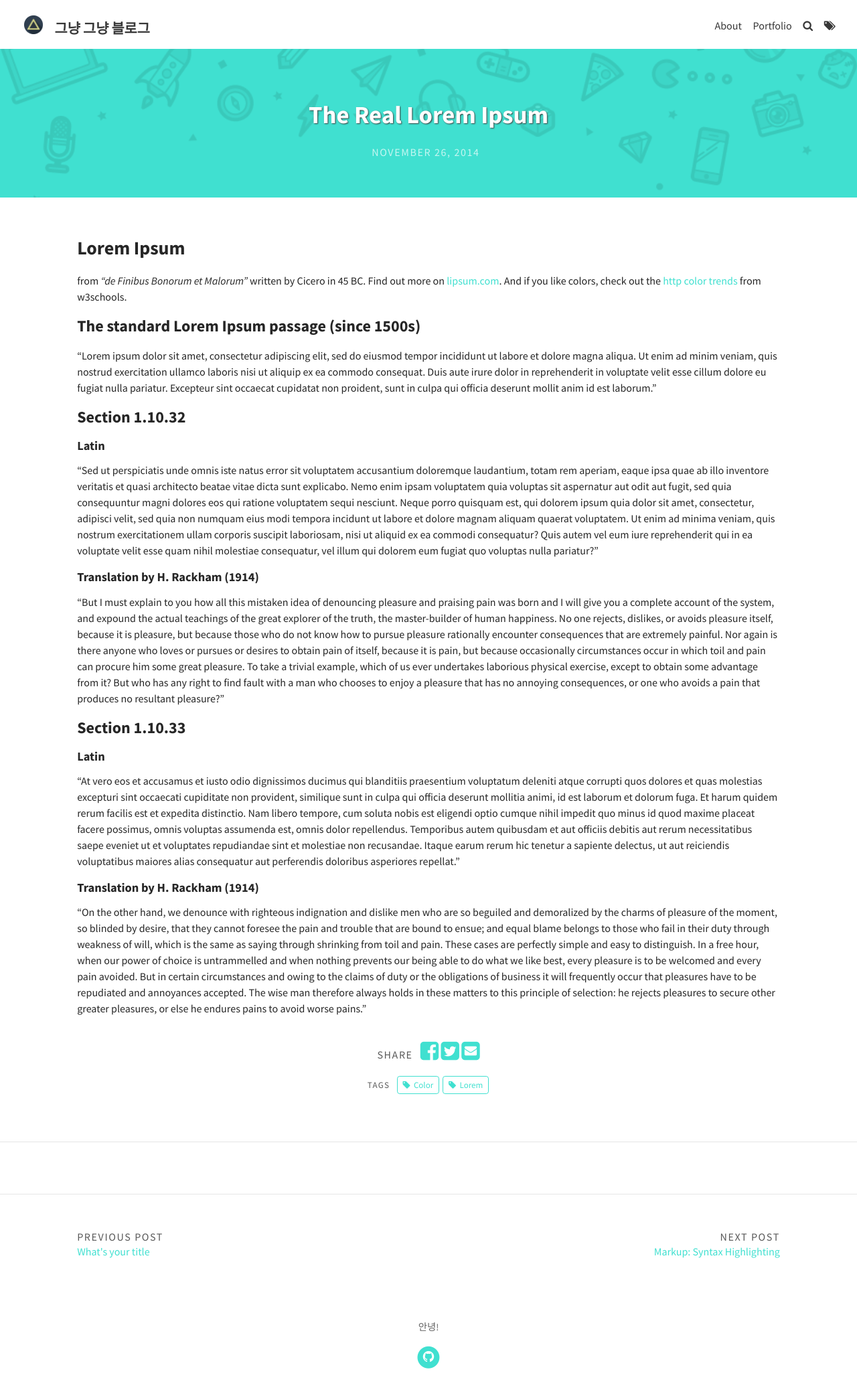
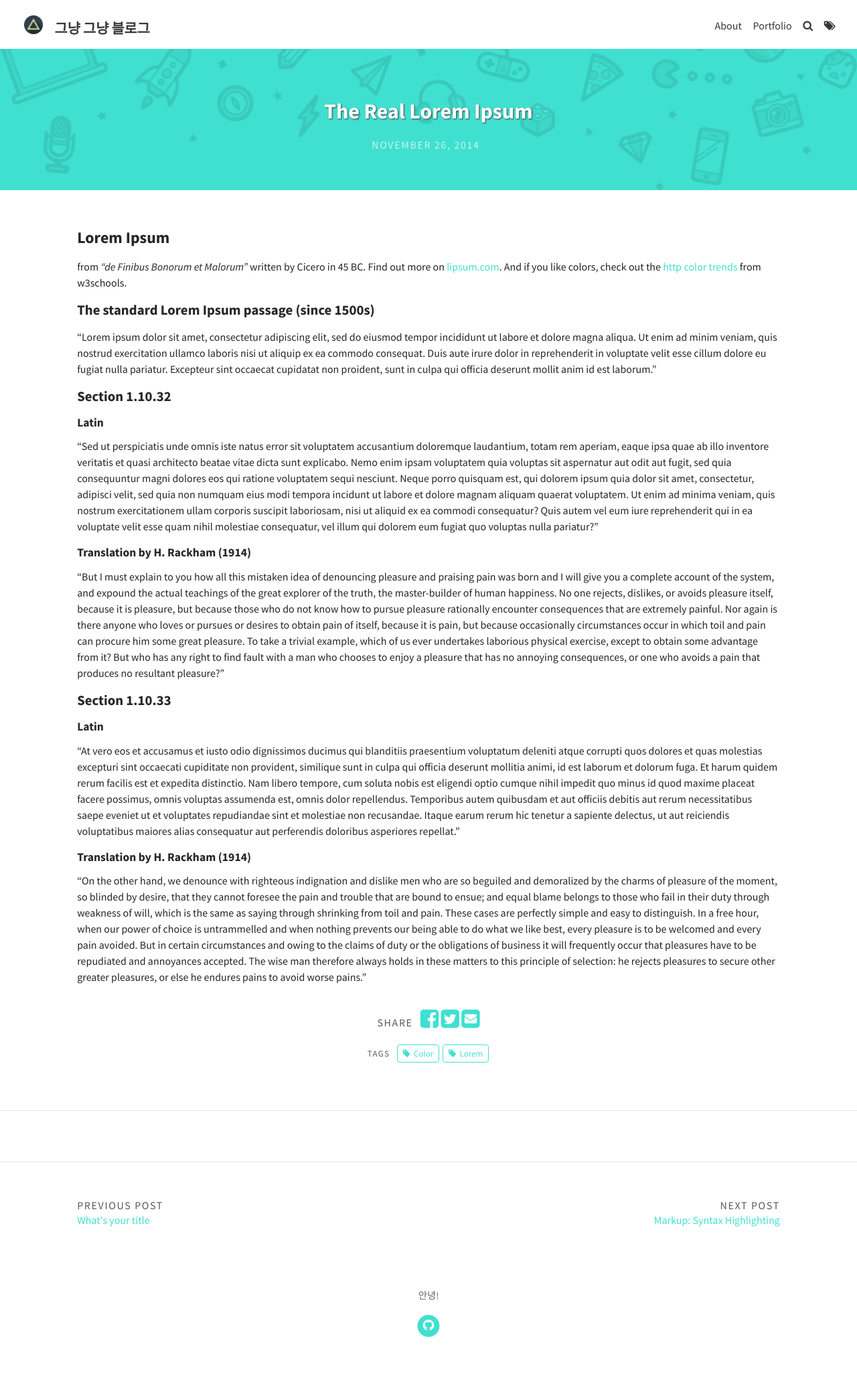
Before and after one commit to girawhale/girawhale.github.io, a Jekyll site: the page built from _posts/2014-11-26-lorem-ipsum.md, in a window 1280 px wide. Shown: the whole page at 67% size. Built offline with Jekyll 4.4.1, drawn with Linux system fonts in a browser that asks for light colours; some web fonts are replaced; comment, search, counter and statistics services are not loaded; after the commit the page ends 2038 px from its top, so only the background shows below that.

Commit message:
Update _global.scss

```diff
--- a/_sass/base/_global.scss
+++ b/_sass/base/_global.scss
@@ -50,19 +50,19 @@ h6 {
 }
 
 h1 {
-  font-size: 2.3em;
+  font-size: 2em;
 }
 
 h2 {
-  font-size: 1.75em;
+  font-size: 1.5em;
 }
 
 h3 {
-  font-size: 1.5em;
+  font-size: 1.3em;
 }
 
 h4 {
-  font-size: 1.15em;
+  font-size: 1.1em;
 }
 
 iframe,
@@ -88,10 +88,10 @@ img[align=right] {
 
 @media screen and (max-width: $break) {
   h1 {
-    font-size: 2em;
+    font-size: 1.7em;
   }
   h2 {
-    font-size: 1.5em;
+    font-size: 1.4em;
   }
   h3 {
     font-size: 1em;
@@ -115,7 +115,7 @@ img[align=right] {
 
 @media screen and (max-width: $sm-break) {
   h1 {
-    font-size: 1.5em;
+    font-size: 1.44em;
   }
   h2 {
     font-size: 1em;
```
